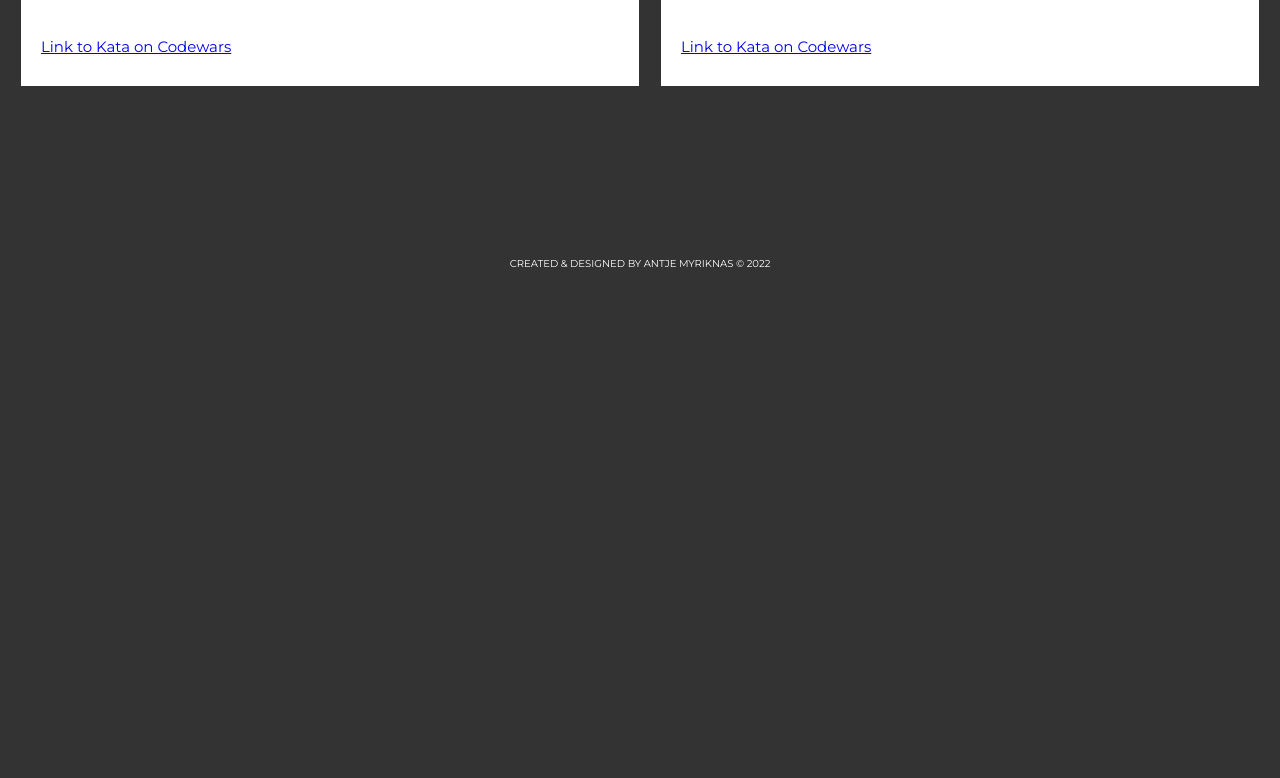
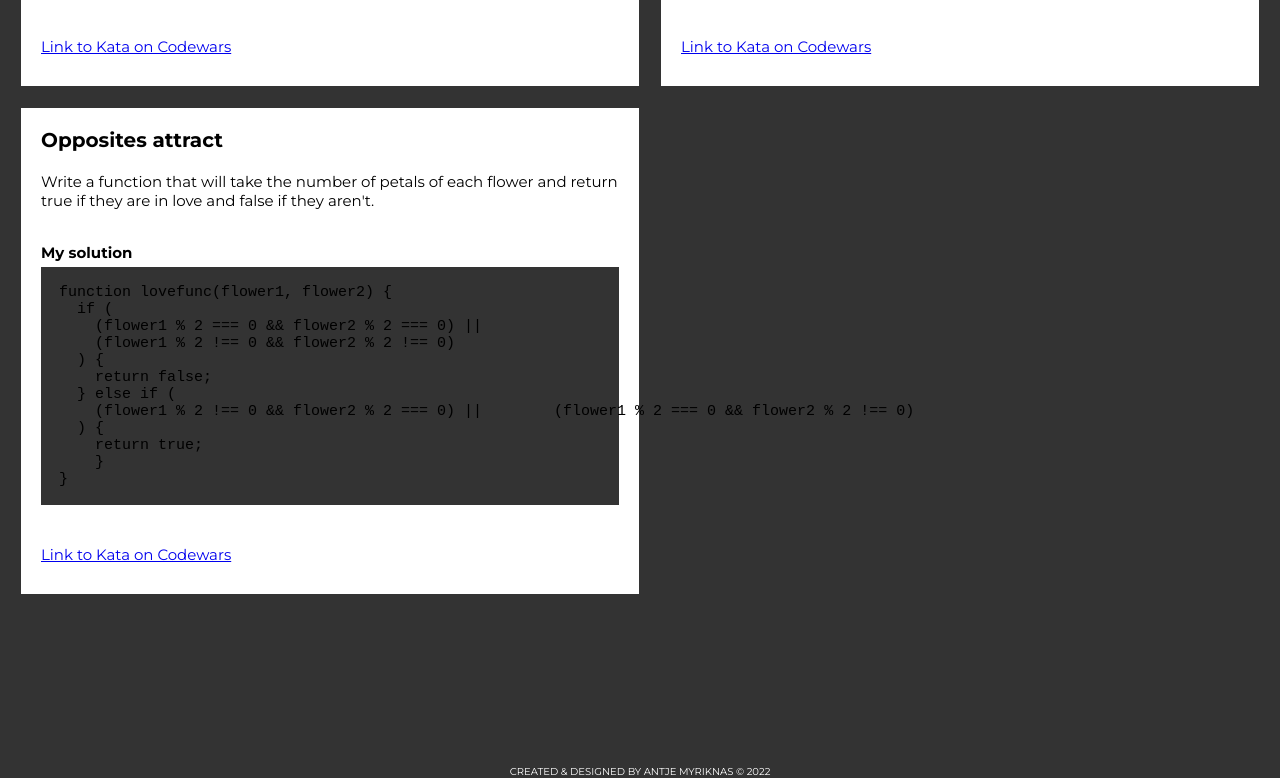
Before and after one commit to PurpleShadow1975/Codewars, a plain HTML site: page Challenges/index.html in a window 1280 px wide. Shown: the part 10937-11715 px from the top of the page. Before the commit the page ends 11207 px from the top, so only its background shows below. Drawn offline with Linux system fonts and the light colour scheme.

Commit message:
Codewar Challenges - Solution

```diff
--- a/Challenges/index.html
+++ b/Challenges/index.html
@@ -1071,6 +1071,34 @@
             Codewars</a></p>
       </div>
 
+      <div class="kataName">
+        <h3>Opposites attract</h3>
+        <p>Write a function that will take the number of petals of each flower and return true if they are in love and
+          false if they aren't.
+        </p>
+        <br>
+        <h4>My solution</h4>
+        <pre class="prettyprint">
+
+  function lovefunc(flower1, flower2) {
+    if (
+      (flower1 % 2 === 0 && flower2 % 2 === 0) ||
+      (flower1 % 2 !== 0 && flower2 % 2 !== 0)
+    ) {
+      return false;
+    } else if (
+      (flower1 % 2 !== 0 && flower2 % 2 === 0) ||        (flower1 % 2 === 0 && flower2 % 2 !== 0)
+    ) {
+      return true;
+      }
+  }
+        </pre>
+
+        <p class="codewars"><a href="https://www.codewars.com/kata/555086d53eac039a2a000083/train/javascript"
+            target="_blank">Link to
+            Kata on
+            Codewars</a></p>
+      </div>
 
 
     </div>
--- a/Challenges/script.js
+++ b/Challenges/script.js
@@ -533,3 +533,18 @@ const reverseSeq = (n) => {
   }
   return arr;
 };
+
+// Opposites attract
+function lovefunc(flower1, flower2) {
+  if (
+    (flower1 % 2 === 0 && flower2 % 2 === 0) ||
+    (flower1 % 2 !== 0 && flower2 % 2 !== 0)
+  ) {
+    return false;
+  } else if (
+    (flower1 % 2 !== 0 && flower2 % 2 === 0) ||
+    (flower1 % 2 === 0 && flower2 % 2 !== 0)
+  ) {
+    return true;
+  }
+}
```
